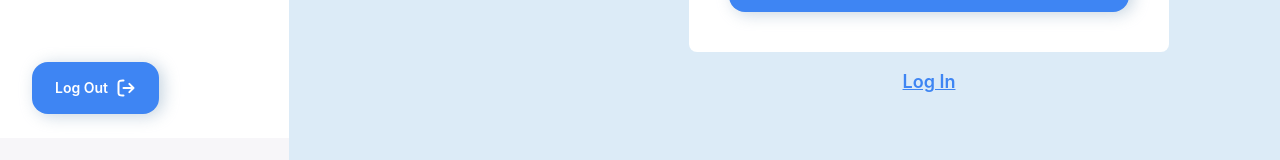
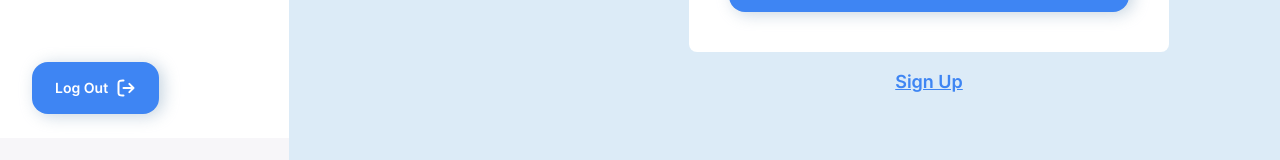
Before and after one commit to AMIHbKA/goose-track-react-project, a React (Create React App) app: page /goose-track-react-project/login in a window 1280 px wide. Shown: the part 662-822 px from the top of the page. Built offline with nearby package versions, Linux system fonts and the light colour scheme.

Commit message:
update sign up, login button

```diff
--- a/src/UI/GlobalStyles.js
+++ b/src/UI/GlobalStyles.js
@@ -11,56 +11,56 @@ import CoolveticaItalic from './fonts/Coolvetica/Coolvetica-Italic.woff2';
 
 export const GlobalStyle = createGlobalStyle`
   @font-face {
-    font-family: Inter, sans-serif;
+    font-family: Inter;
     font-weight: 700;
     src: url(${InterBold}) format('woff2');
   font-display: fallback;
   }
 
   @font-face {
-    font-family: Inter, sans-serif;
+    font-family: Inter;
     font-weight: 600;
       src: url(${InterSemiBold}) format('woff2');
   font-display: fallback;
   }
 
   @font-face {
-    font-family: Inter, sans-serif;
+    font-family: Inter;
     font-weight: 500;
     src: url(${InterMedium}) format('woff2');
     font-display: fallback;
   }
 
   @font-face {
-    font-family: Inter, sans-serif;
+    font-family: Inter;
     font-weight: 400;
     src: url(${InterRegular}) format('woff2');
     font-display: fallback;
   }
 
 @font-face {
-  font-family: Poppins, sans-serif;
+  font-family: Poppins;
   font-weight: 500;
   src: url(${PoppinsMedium}) format('woff2');
   font-display: fallback;
 }
 
 @font-face {
-  font-family: Poppins, sans-serif;
+  font-family: Poppins;
   font-weight: 400;
   src: url(${PoppinsRegular}) format('woff2');
   font-display: fallback;
 }
 
 @font-face {
-  font-family: Coolvetica, sans-serif;
+  font-family: Coolvetica;
   font-weight: 400;
   src: url(${CoolveticaRegular}) format('woff2');
   font-display: fallback;
 }
 
 @font-face {
-  font-family: Coolvetica, sans-serif;
+  font-family: Coolvetica;
   font-weight: 400;
   font-style: italic;
   src: url(${CoolveticaItalic}) format('woff2');
@@ -68,7 +68,7 @@ export const GlobalStyle = createGlobalStyle`
 }
 
 html {
-  font-family: Inter, sans-serif;
+  font-family: Inter;
   font-weight: 500;
   font-size: 14px;
     .no-scroll {
--- a/src/components/Forms/LoginForm/LoginForm.js
+++ b/src/components/Forms/LoginForm/LoginForm.js
@@ -6,6 +6,7 @@ import { FormFields, FormHeader, FormContainer } from 'UI/CommonStyles';
 import { FormWrapper } from 'UI/CommonStyles/FormStyled';
 import { useDispatch } from 'react-redux';
 import { logIn } from 'redux/auth/operations';
+import { useNavigate } from 'react-router';
 
 const loginSchema = Yup.object({
   email: Yup.string().email('Invalid email address').required('Required'),
@@ -17,12 +18,18 @@ const loginSchema = Yup.object({
 
 export const LoginForm = () => {
   const dispatch = useDispatch();
+  const navigate = useNavigate();
 
   const handleSubmit = async values => {
     const { email, password } = values;
 
     dispatch(logIn({ email, password }));
   };
+
+  const handleSignUpClick = () => {
+    navigate('/register');
+  };
+
   return (
     <FormContainer>
       <FormWrapper>
@@ -65,7 +72,7 @@ export const LoginForm = () => {
           )}
         </Formik>
       </FormWrapper>
-      <LinkButton>Log In</LinkButton>
+      <LinkButton onClick={handleSignUpClick}>Sign Up</LinkButton>
     </FormContainer>
   );
 };
--- a/src/components/Forms/RegisterForm/RegisterForm.js
+++ b/src/components/Forms/RegisterForm/RegisterForm.js
@@ -6,6 +6,7 @@ import { FormFields, FormHeader, FormContainer } from 'UI/CommonStyles';
 import { FormWrapper } from 'UI/CommonStyles/FormStyled';
 import { useDispatch } from 'react-redux';
 import { logIn, register } from 'redux/auth/operations';
+import { useNavigate } from 'react-router';
 
 const registerSchema = Yup.object({
   name: Yup.string()
@@ -20,6 +21,7 @@ const registerSchema = Yup.object({
 
 export const RegisterForm = () => {
   const dispatch = useDispatch();
+  const navigate = useNavigate();
 
   const handleSubmit = async values => {
     const { name, email, password } = values;
@@ -27,10 +29,14 @@ export const RegisterForm = () => {
 
     // if registration is success, login
     if (register.fulfilled.match(registerResult)) {
-      console.log('registration is success');
       dispatch(logIn({ email, password }));
     }
   };
+
+  const handleLogInClick = () => {
+    navigate('/login');
+  };
+
   return (
     <FormContainer>
       <FormWrapper>
@@ -83,7 +89,7 @@ export const RegisterForm = () => {
           )}
         </Formik>
       </FormWrapper>
-      <LinkButton>Log In</LinkButton>
+      <LinkButton onClick={handleLogInClick}>Log In</LinkButton>
     </FormContainer>
   );
 };
--- a/src/pages/LoginPage.js
+++ b/src/pages/LoginPage.js
@@ -1,10 +1,14 @@
 import { Container } from 'components';
 import { LoginForm } from 'components/Forms/LoginForm/LoginForm';
+import { Helmet } from 'react-helmet';
 
 const LoginPage = () => {
   return (
     <section style={{ background: '#dcebf7' }}>
       <Container outline fullscreen>
+        <Helmet>
+          <title>Login</title>
+        </Helmet>
         <LoginForm />
       </Container>
     </section>
--- a/src/pages/RegisterPage.js
+++ b/src/pages/RegisterPage.js
@@ -1,10 +1,14 @@
 import { Container } from 'components';
 import { RegisterForm } from 'components/Forms/RegisterForm/RegisterForm';
+import { Helmet } from 'react-helmet';
 
 const RegisterPage = () => {
   return (
     <section style={{ background: '#dcebf7' }}>
       <Container outline fullscreen>
+        <Helmet>
+          <title>Registration</title>
+        </Helmet>
         <RegisterForm />
       </Container>
     </section>
```
